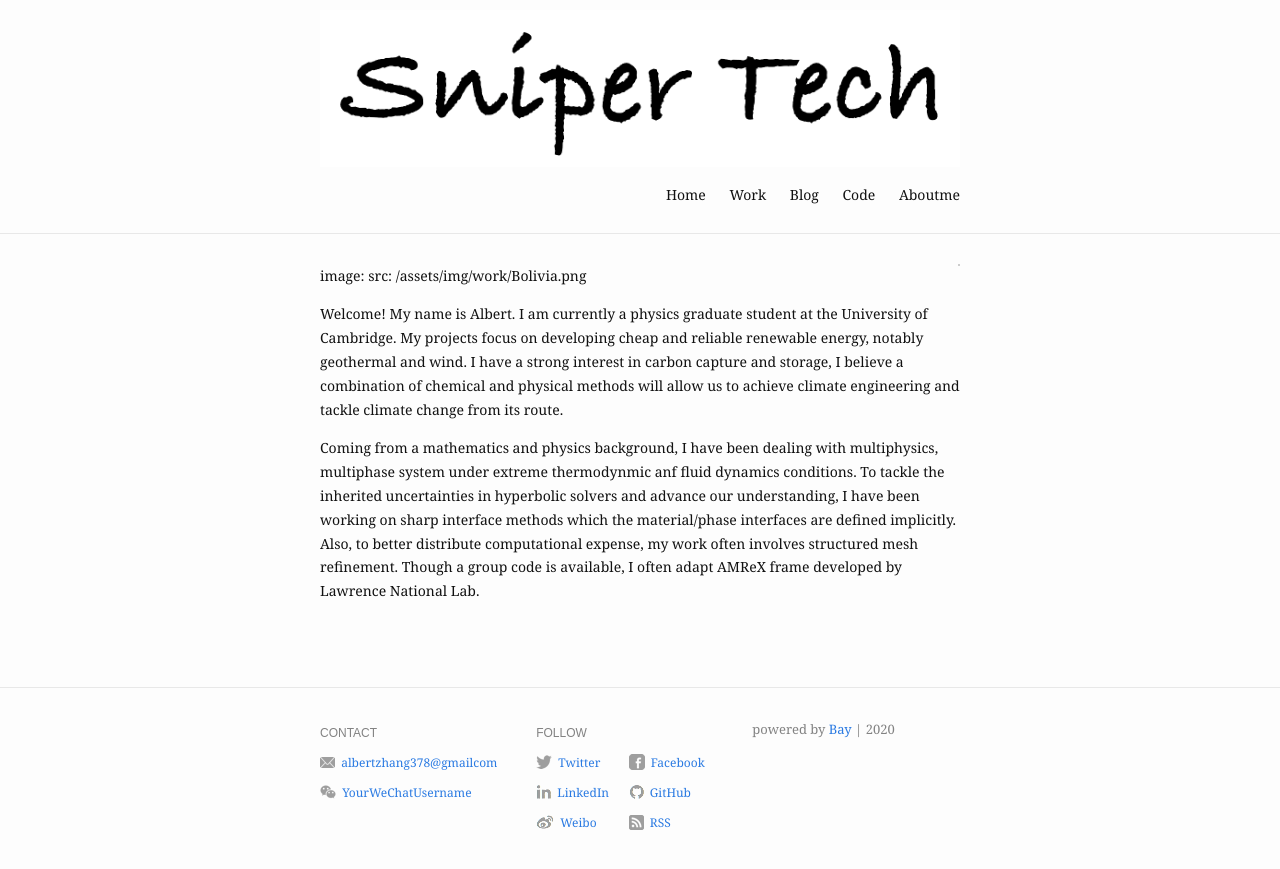
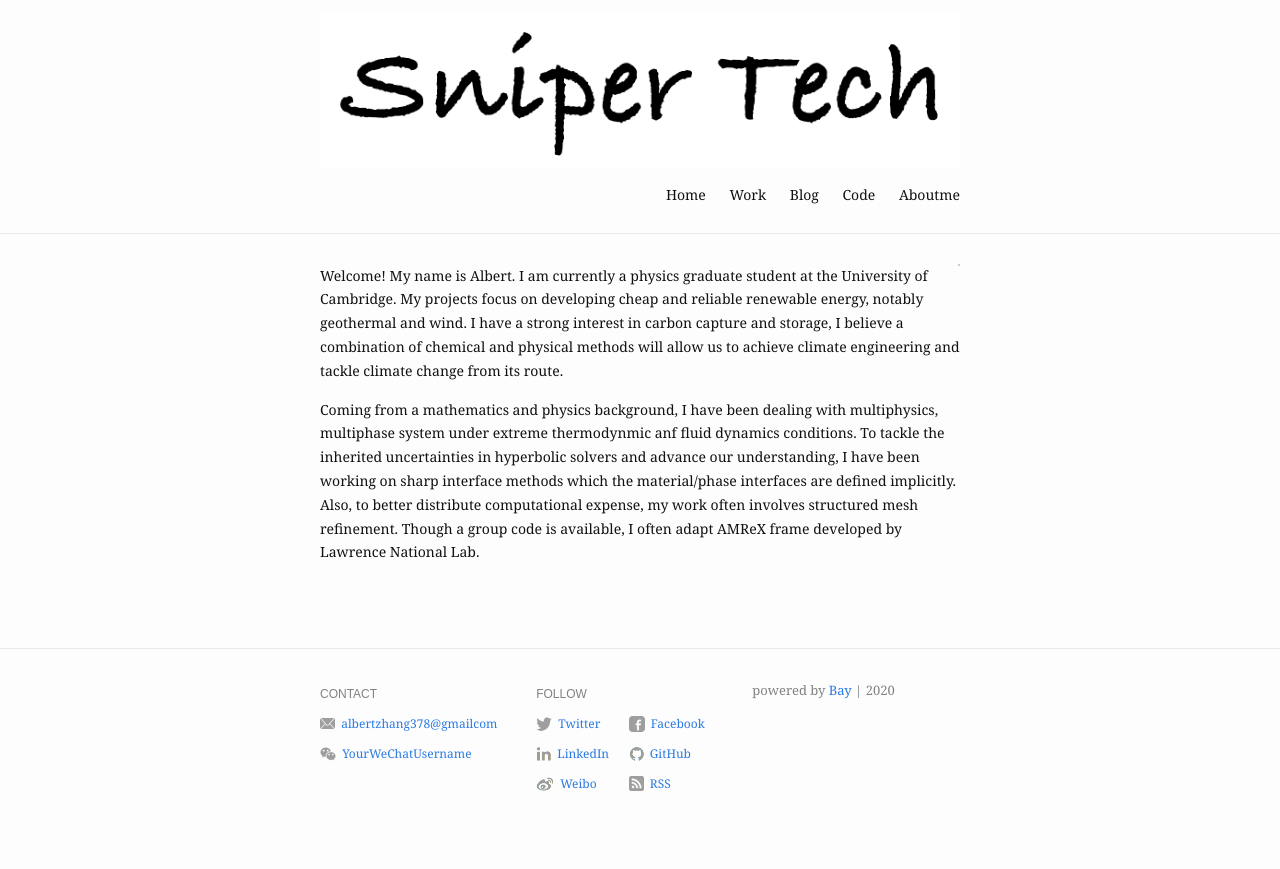
Before and after one commit to albert97/Snippet_Tech, a Jekyll site: the page built from aboutme.md, in a window 1280 px wide. Shown: the top 869 px of the page. Built offline with Jekyll 4.4.1, drawn with Linux system fonts in a browser that asks for light colours.

Commit message:
Update aboutme.md

```diff
--- a/aboutme.md
+++ b/aboutme.md
@@ -1,10 +1,11 @@
 ---
 layout: aboutme
 title: About me
+image:
+    src: /assets/img/work/Bolivia.png
 slug: /aboutme
 ---
- image:
-      src: /assets/img/work/Bolivia.png
+
 <p>
 Welcome! My name is Albert. I am currently a physics graduate student at the University of Cambridge. My projects focus on developing cheap and reliable renewable energy, notably geothermal and wind. I have a strong interest in carbon capture and storage, I believe a combination of chemical and physical methods will allow us to achieve climate engineering and tackle climate change from its route.
 </p>
```
